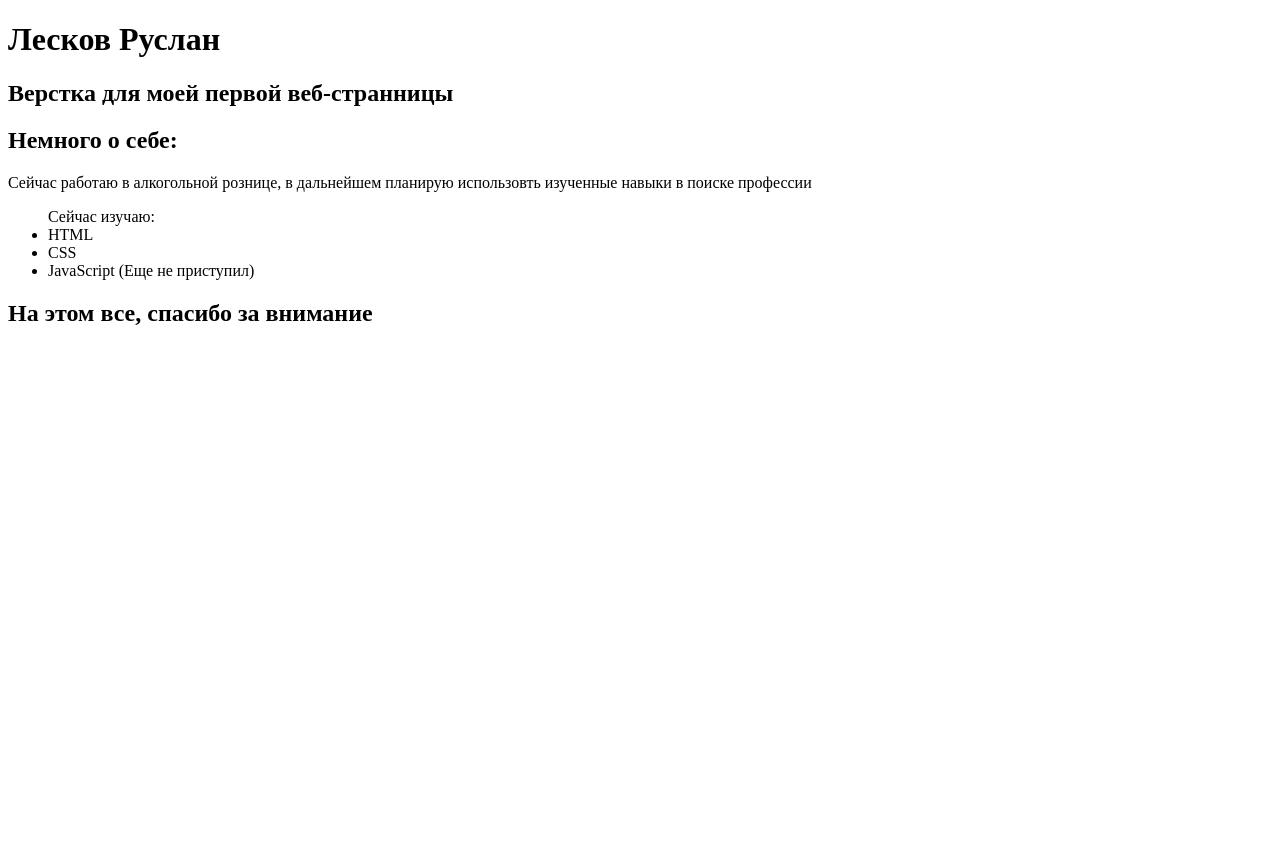
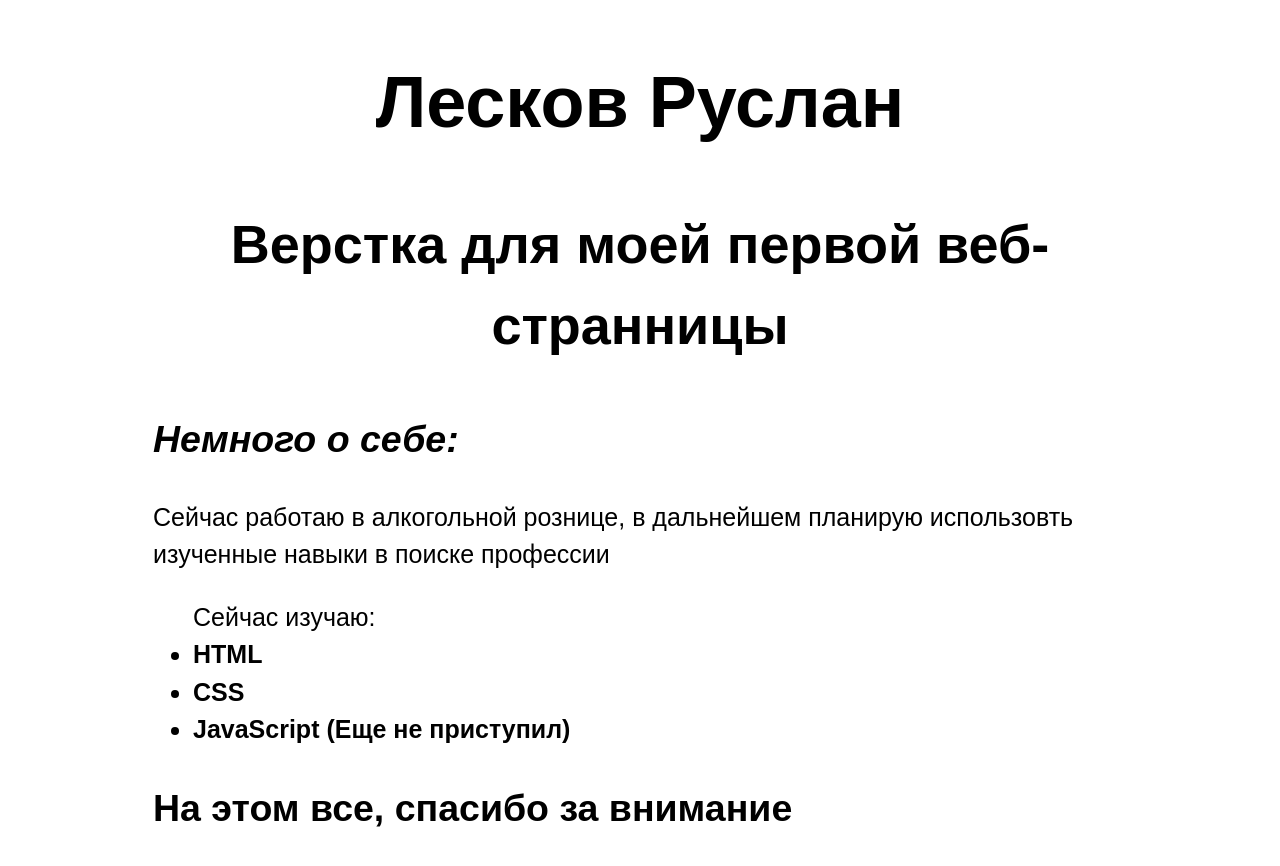
Before and after one commit to JangoBimba/jangobimba.github.io, a plain HTML site: page index.html in a window 1280 px wide. Before the commit the page ends 800 px from the top, so only its background shows below. Drawn offline with Linux system fonts and the light colour scheme.

Commit message:
Add files via upload

```diff
--- a/index.html
+++ b/index.html
@@ -2,7 +2,7 @@
 <html lang="ru">
 
 <head>
-    <link rel="stylesheets" href="style.css" >
+    <link rel="stylesheet" href="style.css" >
     <meta charset="UTF-8">
     <meta name="viewport" content="width=device-width, initial-scale=1.0">
     <title>Первая странница</title>
```
